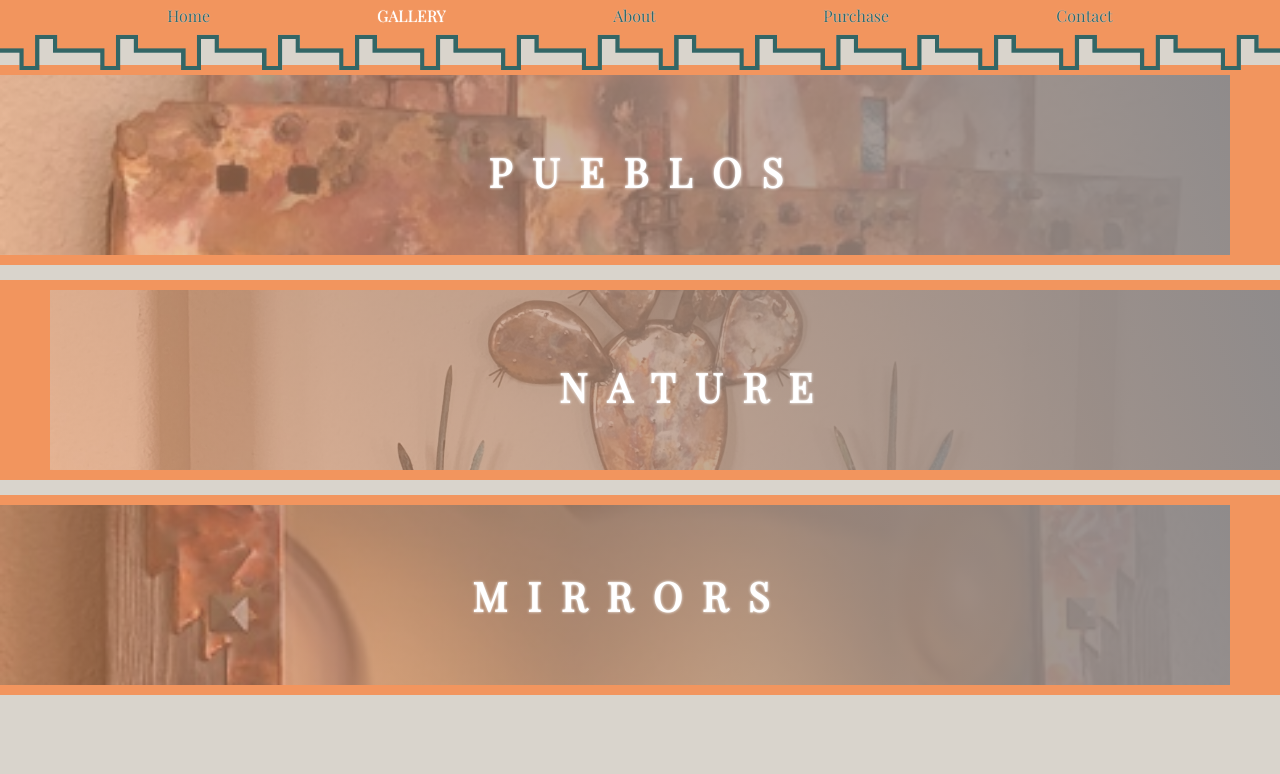
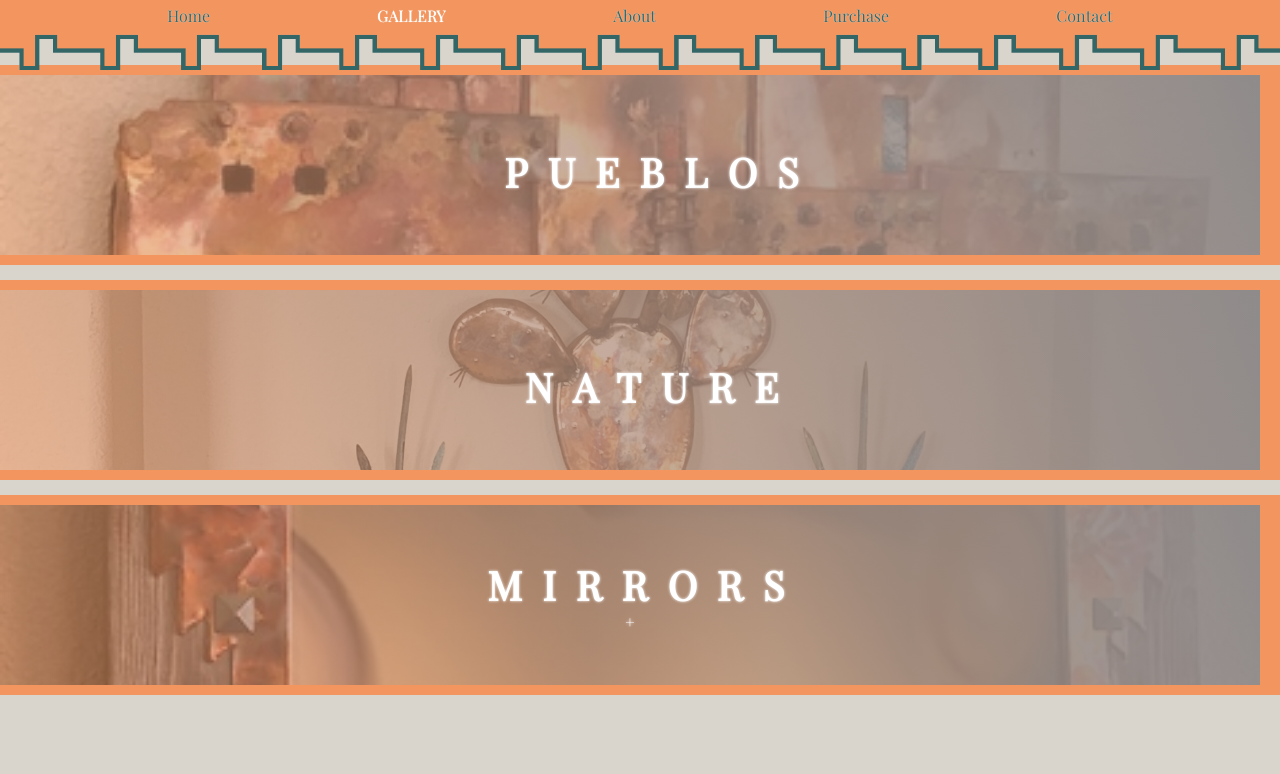
Before and after one commit to juerk/gallery-rework, a plain HTML site: page index.html in a window 1280 px wide. Shown: the top 774 px of the page. Drawn offline with nearby package versions, Linux system fonts and the light colour scheme; a web font is replaced by a local one.

Commit message:
Push to check

```diff
--- a/index.html
+++ b/index.html
@@ -50,11 +50,11 @@
       </div>
     </div>
 
-    <div id="mirrors-main">
+    <div id="mirrors-main" >
       <div class="main-box-bg"></div>
       <div class="main-box-content">
         <h1 id="header">MIRRORS</h1>
-        <span id="box-dropdown" onclick="toggleDropDown()"></span>
+        <span id="box-dropdown" onclick="toggleDropDown()">+</span>
       </div>
     </div>
 
--- a/style.css
+++ b/style.css
@@ -112,11 +112,10 @@ li a {
     background-position: left;
     border-top: 10px solid #F2955E;
     border-bottom: 10px solid #F2955E;
+    border-right: 20px solid #F2955E;
     margin-top: 15px;
     text-shadow: 0 0 3px #ffffff;
     color: white;
-    border-right: 50px solid #F2955E;
-
   }
 
 
@@ -134,9 +133,10 @@ li a {
     background-position: left;
     border-top: 10px solid #F2955E;
     border-bottom: 10px solid #F2955E;
+    border-right: 20px solid #F2955E;
+
     margin-top: 15px;
     text-shadow: 0 0 3px #ffffff;
-    border-right: 50px solid #F2955E;
   }
   .pueblos-box-bg {
     width: 100%;
@@ -165,7 +165,7 @@ li a {
     background-position: left;
     border-top: 10px solid #F2955E;
     border-bottom: 10px solid #F2955E;
-    border-left: 50px solid #F2955E;
+    border-right: 20px solid #F2955E;
     margin-top: 15px;
     text-shadow: 0 0 3px #ffffff;
   }
@@ -189,7 +189,7 @@ li a {
   }
 
   #mirrors-dropped {
-    width: 95%;
+    width: 100%;
     display: none;
     background-color: #F2955E;
     background: linear-gradient(180deg, rgba(242, 149, 94, 1), rgba(242, 149, 94, .5));
```
